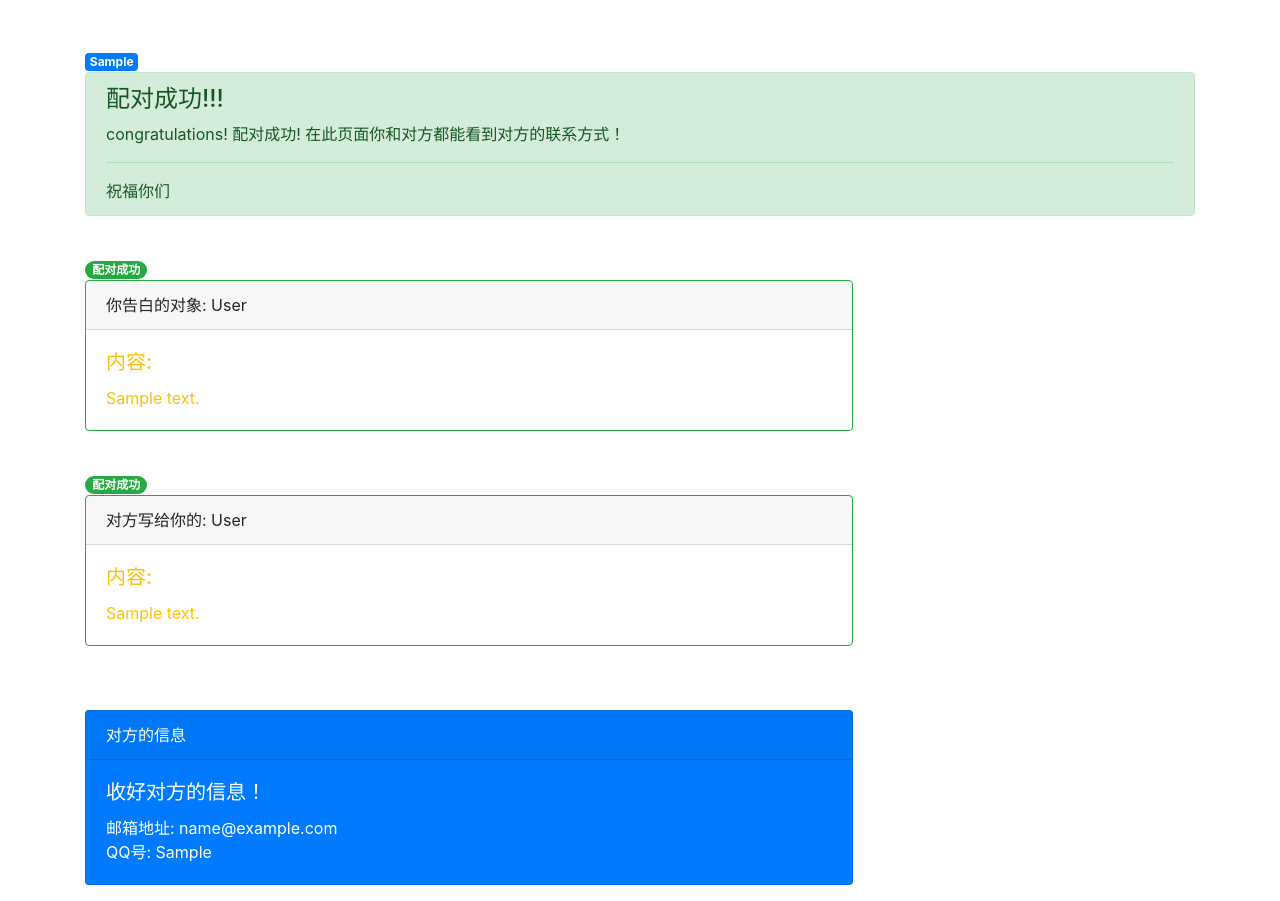
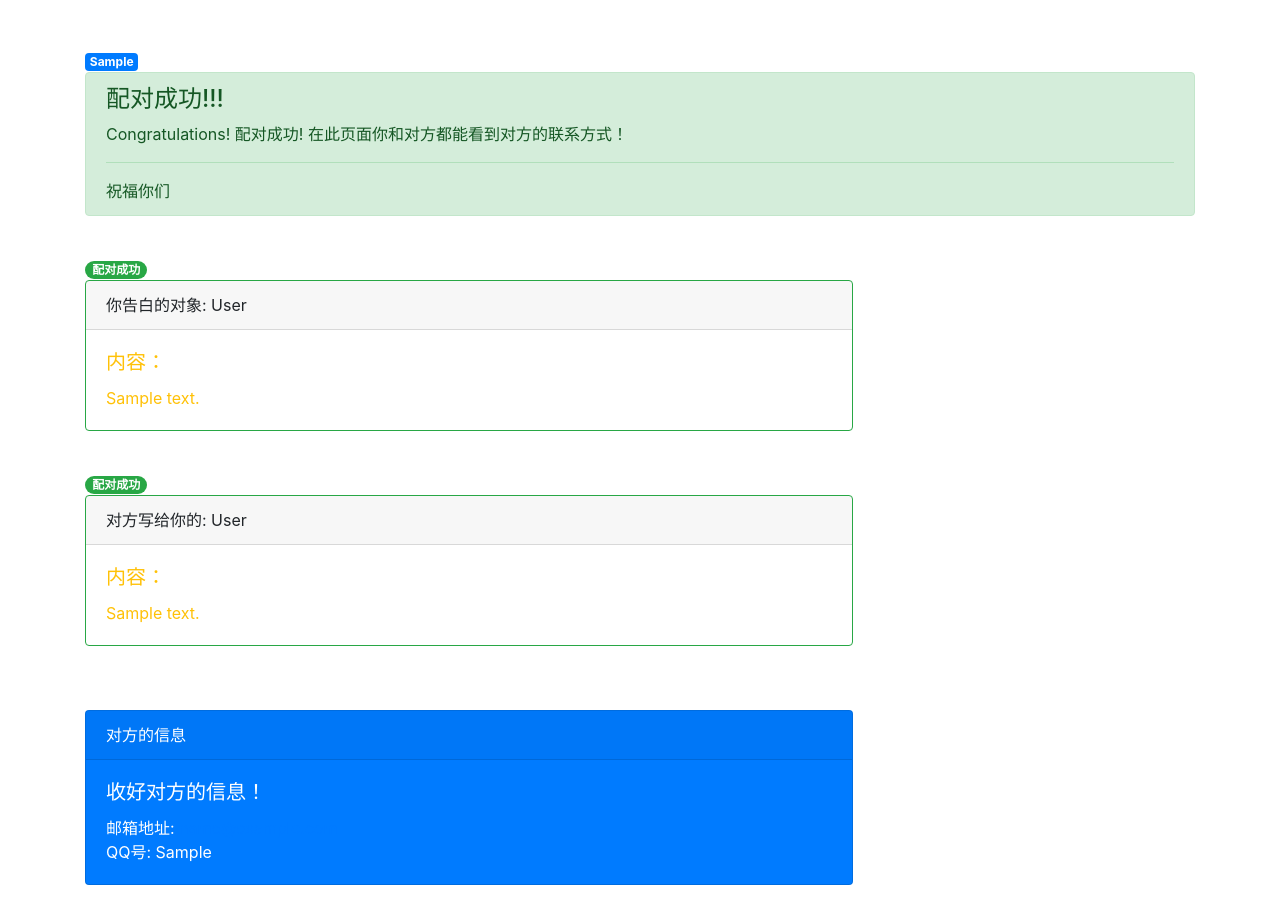
Before and after one commit to breakingdevil/USTC_stunion_backend, a Flask app: page /sayLoveU in a window 1280 px wide. Shown: the part 56-957 px from the top of the page. Run offline with Flask 2, Linux system fonts and the light colour scheme; a user stored in the database is signed in; tables that the repository leaves empty hold one stand-in row (values such as "Sample post"); some libraries are stand-ins or nearby versions.

Commit message:
grammar and fix

```diff
--- a/templates/sayLoveU.html
+++ b/templates/sayLoveU.html
@@ -8,7 +8,7 @@
 			<br>
 			<div class="alert alert-danger" role="alert">
 				<h4 class="alert-heading">oh!!!你的用户还处于未激活状态!</h4>
-				<p>为了提高活动的真实有趣性,我们必须要确认所有的用户都是实名用户。你想完整的体验活动，务必请激活你的账户。</p>
+				<p>为了提高活动的真实有趣性，我们需要确认所有的用户都是实名用户。如果你想完整地体验活动，请务必请激活你的账户。</p>
 				<hr>
 				<p class="mb-0">更多关于激活账户的信息点我查看!<a href="{{ url_for('unconfirmed') }}">点击这里激活账户</a></p>
 			</div>
@@ -18,7 +18,7 @@
 			<br>
 			<div class="alert alert-success" role="alert">
 				<h4 class="alert-heading">配对成功!!!</h4>
-				<p>congratulations! 配对成功! 在此页面你和对方都能看到对方的联系方式！</p>
+				<p>Congratulations! 配对成功! 在此页面你和对方都能看到对方的联系方式！</p>
 				<hr>
 				<p class="mb-0"> 祝福你们 </p>
 			</div>
@@ -27,8 +27,8 @@
 			<div class="card border-success mb-3" style="max-width: 48rem;">
 				<div class="card-header">你告白的对象: {{ fromPersonLoveinfo.toRealname }}</div>
 				<div class="card-body text-warning">
-					<h5 class="card-title">内容:</h5>
-					<p class="card-text"> {{ fromPersonLoveinfo.fromSayText }} </p>
+					<h5 class="card-title">内容：</h5>
+					<p class="card-text">{{ fromPersonLoveinfo.fromSayText }}</p>
 				</div>
 			</div>
 			<br>
@@ -36,8 +36,8 @@
 			<div class="card border-success mb-3" style="max-width: 48rem;">
 				<div class="card-header">对方写给你的: {{ toPersonLoveinfo.toRealname }}</div>
 				<div class="card-body text-warning">
-					<h5 class="card-title">内容:</h5>
-					<p class="card-text"> {{ toPersonLoveinfo.fromSayText }} </p>
+					<h5 class="card-title">内容：</h5>
+					<p class="card-text">{{ toPersonLoveinfo.fromSayText }}</p>
 				</div>
 			</div>
 			<br>
@@ -46,7 +46,7 @@
 				<div class="card-header">对方的信息</div>
 				<div class="card-body">
 					<h5 class="card-title">收好对方的信息！</h5>
-					<p class="card-text">邮箱地址: {{ toPerson.userEmail }}<br> QQ号: {{ toPerson.userQQnum }}</p>
+					<p class="card-text">邮箱地址: <a href="mailto:{{ toPerson.userEmail }}">{{ toPerson.userEmail }}</a><br> QQ号: {{ toPerson.userQQnum }}</p>
 				</div>
 			</div>
 		{% else %}
@@ -63,7 +63,7 @@
 				<div class="card-header">你告白的对象: {{ fromPersonLoveinfo.toRealname }}</div>
 				<div class="card-body text-warning">
 					<h5 class="card-title">内容:</h5>
-					<p class="card-text"> {{ fromPersonLoveinfo.fromSayText }} </p>
+					<p class="card-text">{{ fromPersonLoveinfo.fromSayText }}</p>
 				</div>
 			</div>
 			<br>
@@ -71,7 +71,7 @@
 	{% else %}
 		<br>
 		<div class="alert alert-danger" role="alert">
-			<h4 class="alert-heading"> Oh! 你还没有给谁表白！表白后不能更改表白内容和表白对象呢!</h4><p>赶紧输入对方的姓名给对方来一段真情表白吧！</p>
+			<h4 class="alert-heading">Oh! 你还没有给谁表白！表白后不能更改表白内容和表白对象呢!</h4><p>赶紧输入对方的姓名给对方来一段真情表白吧！</p>
 			<hr><p class="mb-0">记得要输入对方的真实姓名，这样当对方也给你告白时你们才能完成配对</p>
 		</div>
 		<br>
```
